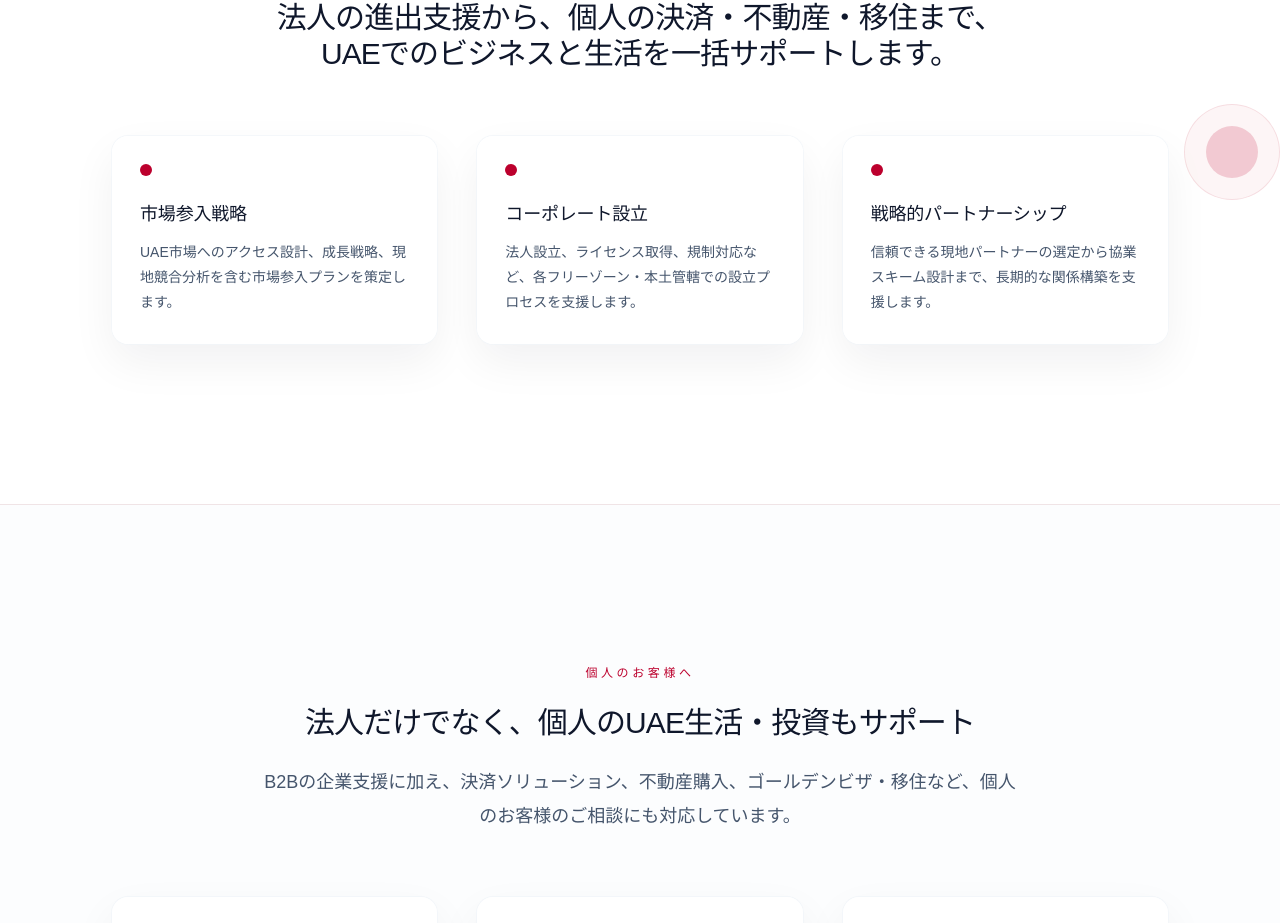
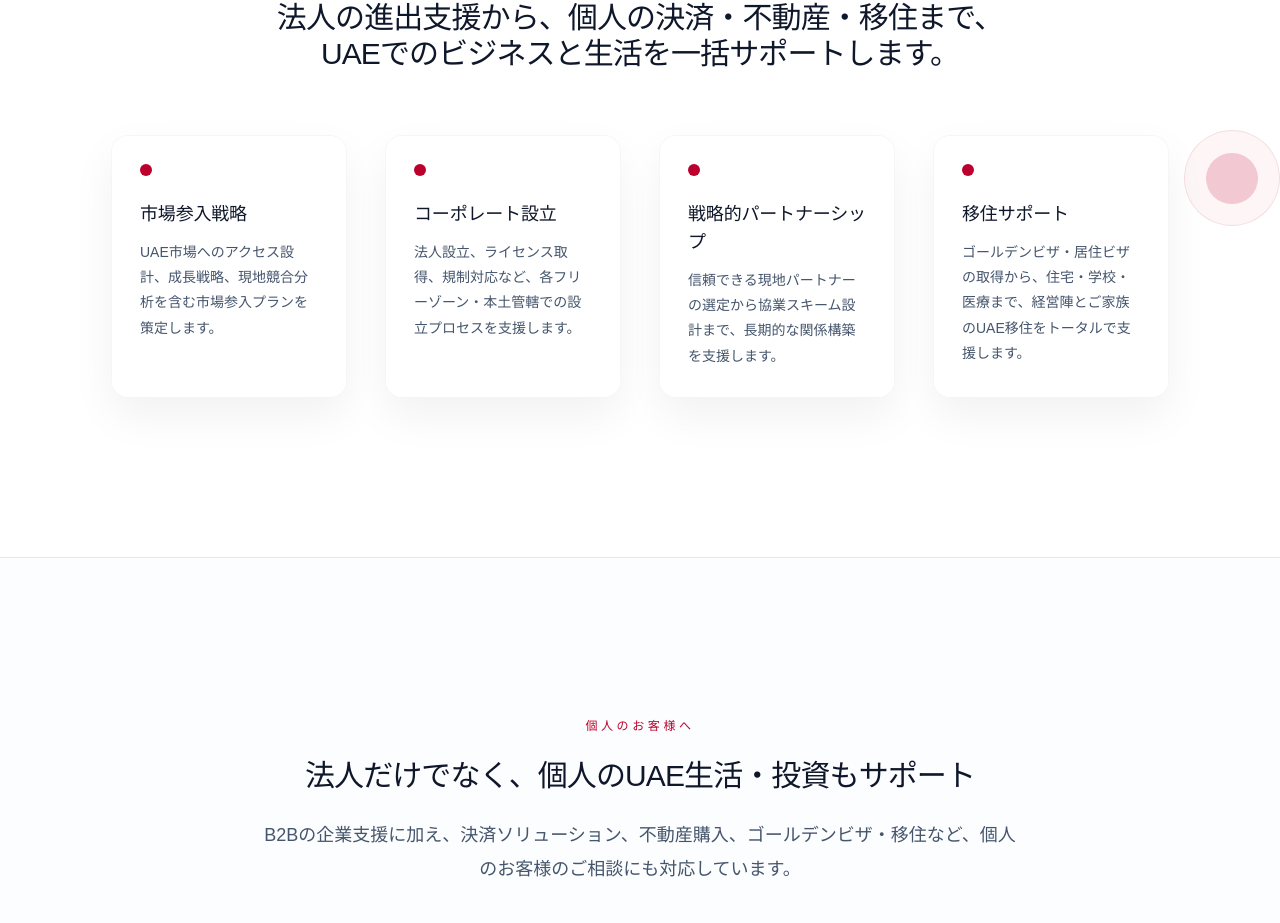
Before and after one commit to guccccho/uae-service, a Next.js app: page / in a window 1280 px wide. Shown: the part 930-1853 px from the top of the page. Built offline with nearby package versions, Linux system fonts and the light colour scheme.

Commit message:
Add relocation support card to homepage expertise section
Add a fourth service card alongside market entry, corporate setup, and
partnerships. Update the grid to four columns on large screens.

Co-authored-by: guccccho <guccccho@users.noreply.github.com>

```diff
--- a/app/page.tsx
+++ b/app/page.tsx
@@ -40,6 +40,10 @@ const content = {
         {
           title: "戦略的パートナーシップ",
           body: "信頼できる現地パートナーの選定から協業スキーム設計まで、長期的な関係構築を支援します。",
+        },
+        {
+          title: "移住サポート",
+          body: "ゴールデンビザ・居住ビザの取得から、住宅・学校・医療まで、経営陣とご家族のUAE移住をトータルで支援します。",
         },
       ],
     },
@@ -166,6 +170,10 @@ const content = {
           title: "Strategic Partnerships",
           body: "Connecting Japanese companies with trusted regional partners and investors.",
         },
+        {
+          title: "Relocation Support",
+          body: "From Golden Visa and residence permits to housing, schools, and healthcare — full relocation support for executives and families.",
+        },
       ],
     },
     individual: {
@@ -290,6 +298,10 @@ const content = {
         {
           title: "الشراكات الاستراتيجية",
           body: "ربط الشركات اليابانية بشركاء ومستثمرين إقليميين موثوقين.",
+        },
+        {
+          title: "دعم إعادة التوطين",
+          body: "من التأشيرة الذهبية وتصاريح الإقامة إلى السكن والمدارس والرعاية الصحية — دعم شامل لانتقال الإدارة والعائلات إلى الإمارات.",
         },
       ],
     },
@@ -540,7 +552,7 @@ export default function Home() {
                 {t.expertise.subtitle}
               </h2>
             </div>
-            <div className="mt-16 grid gap-10 sm:grid-cols-3 sm:gap-8 lg:gap-10">
+            <div className="mt-16 grid gap-10 sm:grid-cols-2 lg:grid-cols-4 sm:gap-8 lg:gap-10">
               {t.expertise.cards.map((card) => (
                 <div
                   key={card.title}
```
